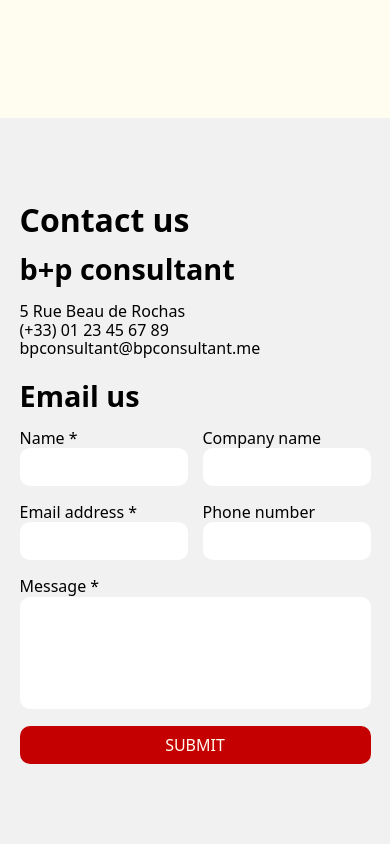
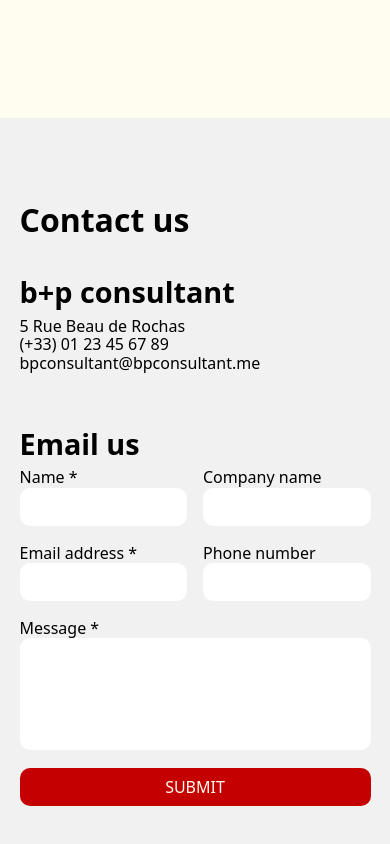
Before and after one commit to ortizjoaquin/bp-consultant, a website: page src/public/index.html in a window 390 px wide. Shown: the part 2414-3258 px from the top of the page. Drawn offline with Linux system fonts and the light colour scheme.

Commit message:
fixed responsive bugs

```diff
--- a/src/public/css/index.css
+++ b/src/public/css/index.css
@@ -48,20 +48,20 @@
 
 .section__contact-body h3 {
   font-size: 1.8rem;
-  margin: 0 0 2vh 0;
+  padding: 2vh 0 1vh 0;
 }
 
 .section__contact-body {
   display: flex;
   justify-content: space-between;
   flex-wrap: wrap;
-  margin: 5% 5% 5% 5%;
+  padding: 3vh 5vw;
 }
 
 .section__contact-body-info {
   display: flex;
   flex-direction: column;
-  margin: 0 10% 3vh 0;
+  padding: 0 10vh 5vh 0
 }
 
 /* FORM STYLES */
@@ -75,7 +75,7 @@
 .section__contact-body-form form {
   display: grid;
   grid-template-columns: 1fr 1fr;
-  grid-gap: 15px;
+  grid-gap: 16px;
 }
 
 .section__contact-body-form form p {
```
